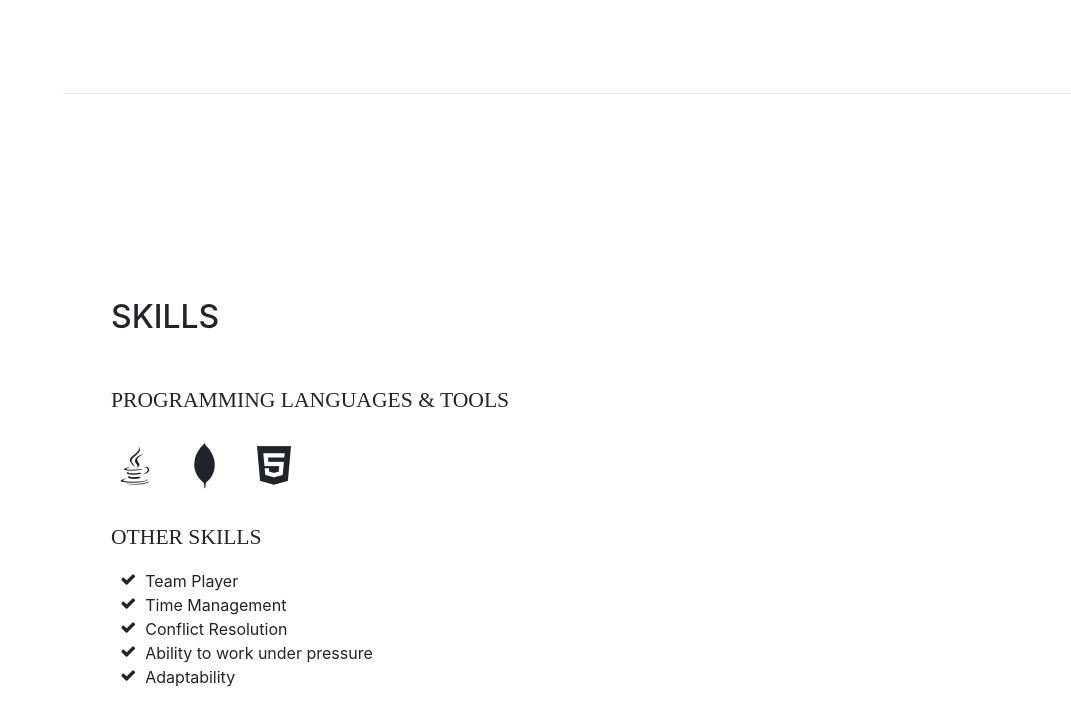
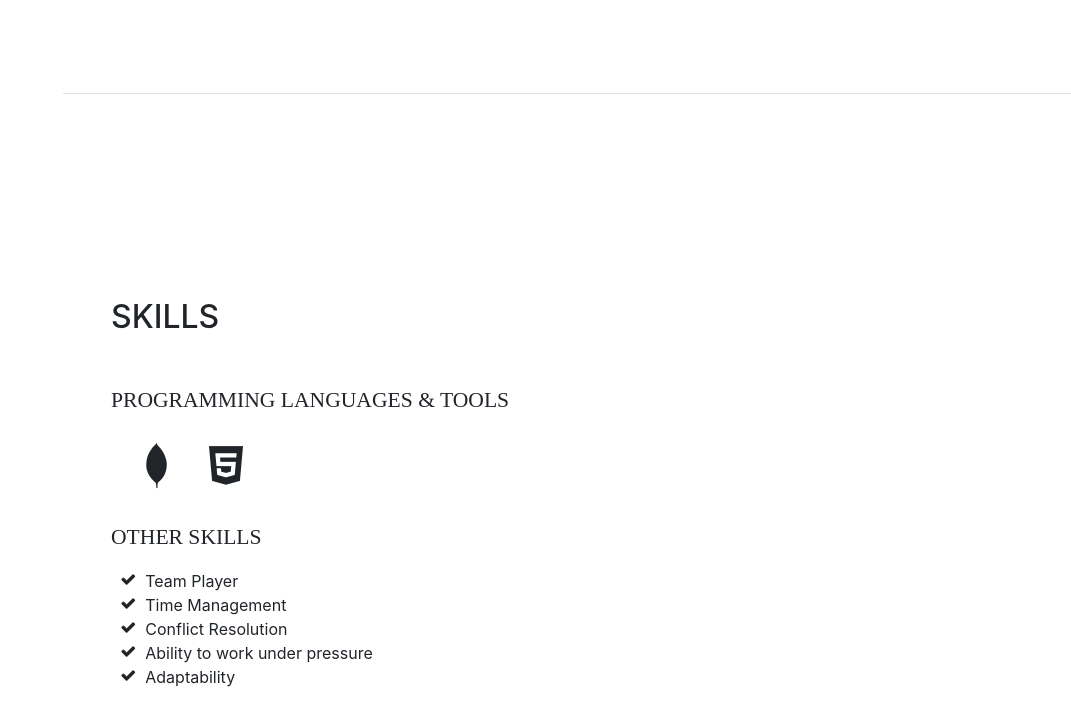
Before and after one commit to ashish1878/ashish1878.github.io, a website with bundled scripts: page index.html in a window 1280 px wide. Shown: the part 3000-3726 px from the top of the page, without its empty margins (209-1280 px from the left). Built offline with nearby package versions, Linux system fonts and the light colour scheme; a web font is replaced by a local one.

Commit message:
Update index.html

```diff
--- a/index.html
+++ b/index.html
@@ -219,7 +219,7 @@
           <div class="subheading mb-3">Programming Languages &amp; Tools</div>
           <ul class="list-inline list-icons">
             <li class="list-inline-item">
-              <i class="devicons devicons-java"></i>
+              <i href="https://www.icon2s.com/wp-content/uploads/2014/09/wireshark.png"></i>
             </li>
             <li class="list-inline-item">
               <i class="devicons devicons-mongodb"></i>
```
